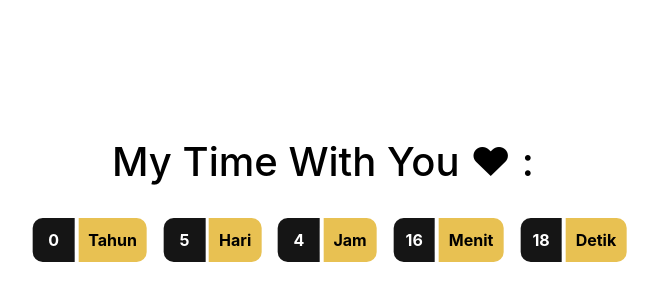
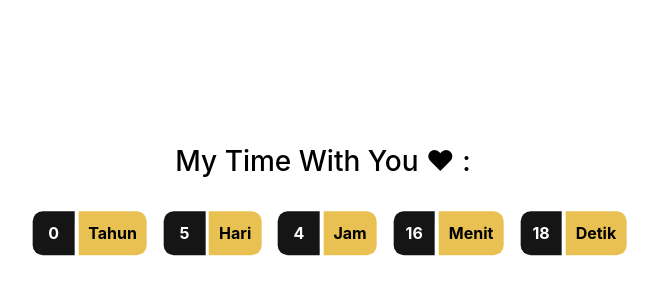
Before and after one commit to muhamadfarhann/ourtimes, a plain HTML site: page index.html in a window 1280 px wide. Shown: the part 198-498 px from the top of the page, without its empty margins (317-975 px from the left). Drawn offline with nearby package versions, Linux system fonts and the light colour scheme.

Commit message:
Update index.html

```diff
--- a/index.html
+++ b/index.html
@@ -19,7 +19,7 @@
                 <p style="text-align:center;">
                     <div class="mx-auto">
                         <div class="countup" id="countup1">
-                            <h1 align="center" style="color: black; !important">My Time With You &#10084; :</h1>
+                            <h3 align="center" style="color: black; !important">My Time With You &#10084; :</h3>
                             <br/>
                             <span class="timeel years">00</span>
                             <span class="timeel timeRefYears">Tahun</span>
```
